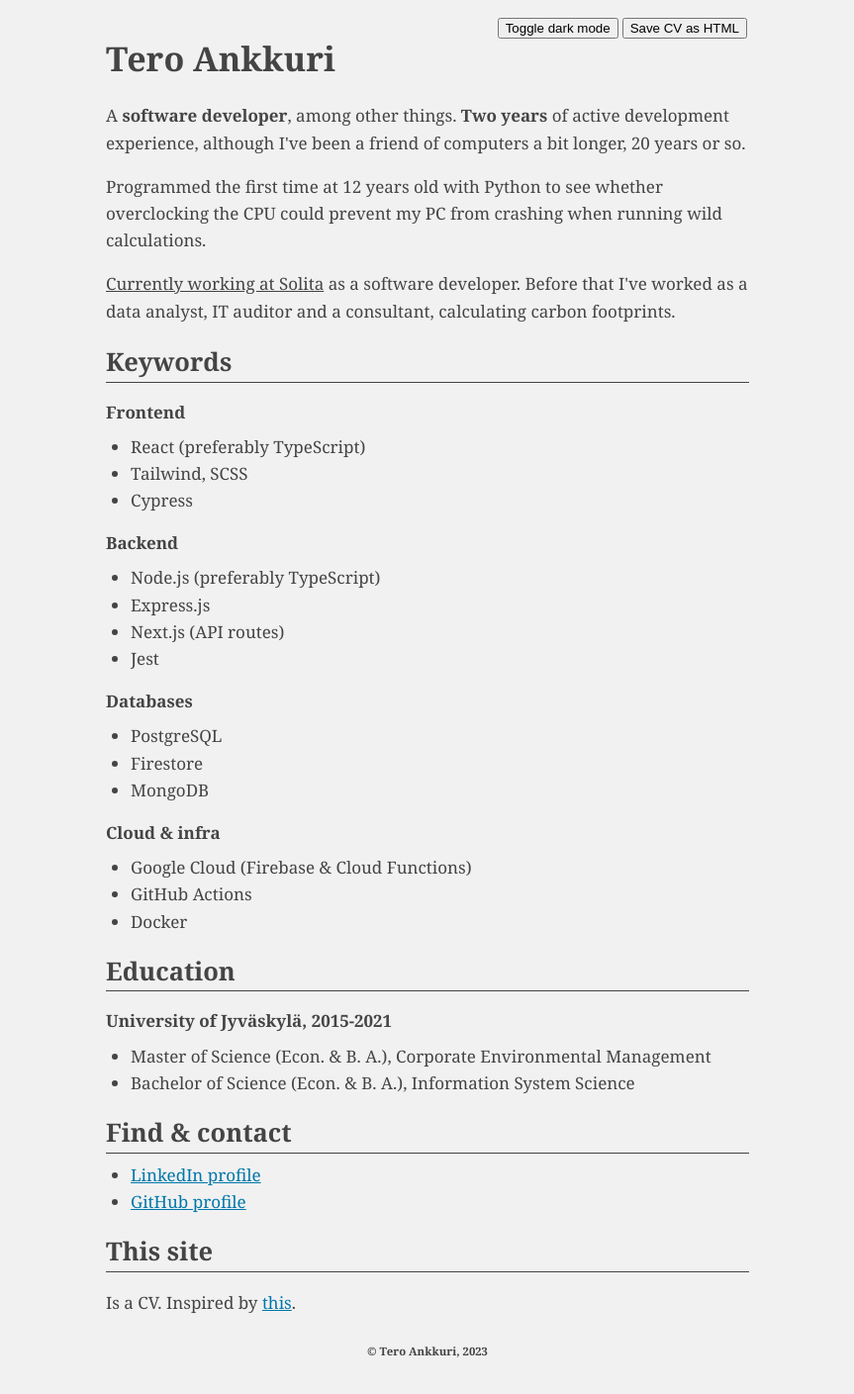
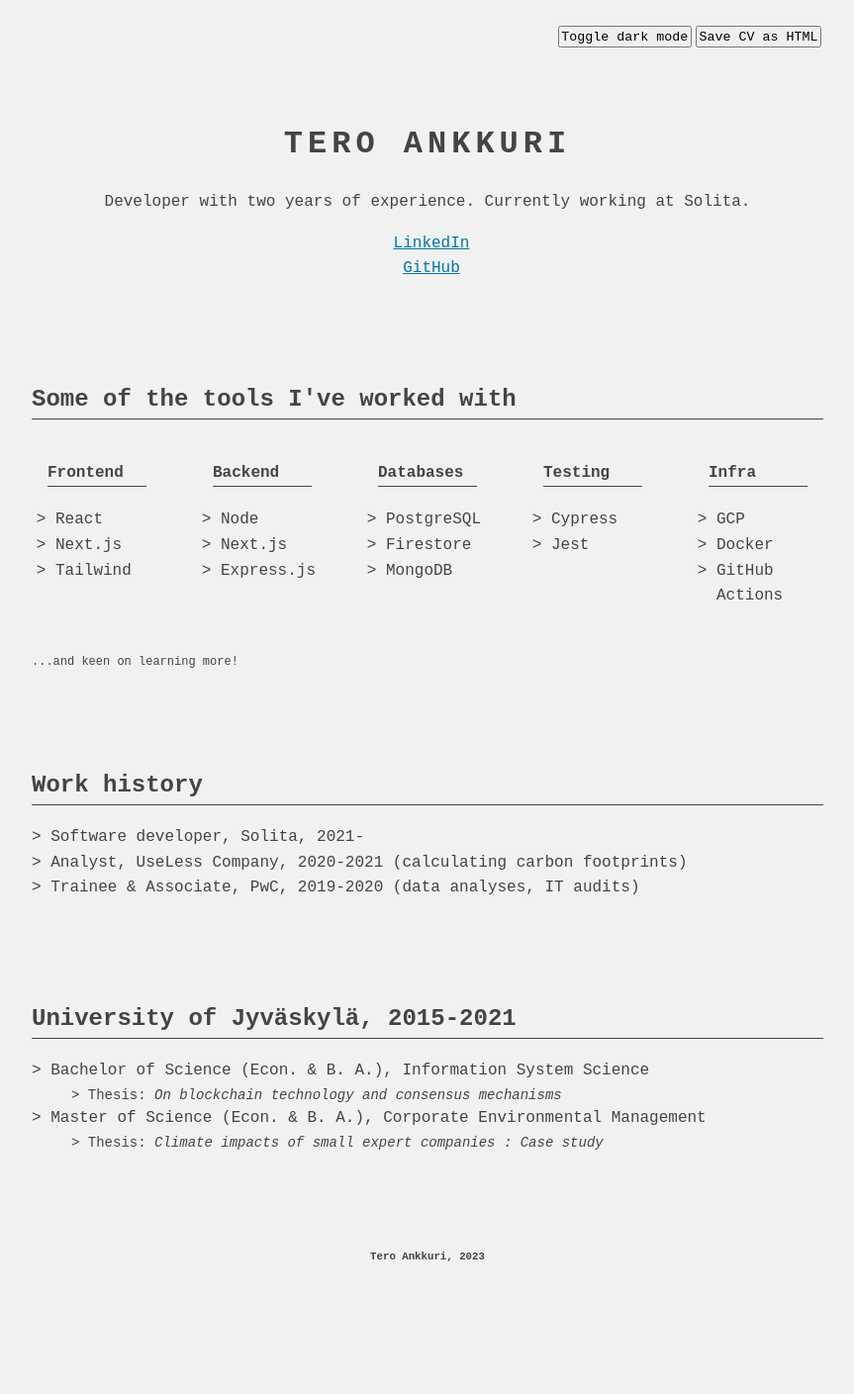
Before and after one commit to tetaankk/cv, a plain HTML site: page index.html in a window 1280 px wide. Shown: the whole page at 99% size, without its empty margins (208-1071 px from the left). After the commit the page ends 1303 px from the top, so only its background shows below. Drawn offline with Linux system fonts and the light colour scheme.

Commit message:
Modified styles & content

```diff
--- a/index.html
+++ b/index.html
@@ -2,192 +2,111 @@
 <html lang="en">
 
 <head>
-    <title>CV - Tero Ankkuri</title>
+    <title>Tero Ankkuri - CV</title>
     <meta charset="UTF-8">
     <meta name="viewport" content="width=device-width, initial-scale=1">
-    <style>
-        body {
-            max-width: 650px;
-            margin: auto;
-            padding: 1rem;
-            background-color: rgb(241, 241, 241);
-            /* font-family: "Raleway", Arial, Helvetica, sans-serif; */
-            font-family: Georgia, serif;
-            /* font-family: 'Times New Roman', serif; */
-            font-size: 17px;
-            /* color: #121212 */
-            color: #444;
-            line-height: 1.6;
-        }
+    <link rel="stylesheet" href="styles.css">
 
-        button {
-            align-self: flex-end;
-            margin: 2px;
-        }
-
-        .dark-mode {
-            background-color: #121212;
-            color: rgb(234, 234, 234);
-        }
-
-        .dark-mode a,
-        .dark-mode a:visited {
-            color: #0077aa;
-        }
-
-        footer {
-            bottom: 0;
-            margin-top: 10px;
-            padding-bottom: 5px;
-        }
-
-        a {
-            transition: all 0.1s;
-            color: #0077aa;
-        }
-
-        a:visited {
-            color: #0077aa;
-        }
-
-        h1,
-        h2,
-        h4 {
-            margin-bottom: 0.5rem;
-            margin-top: 1rem;
-        }
-
-
-        h2 {
-            border-bottom: 1px solid;
-        }
-
-        ul {
-            margin: 0;
-            padding-left: 25px;
-        }
-
-        .coolSymbol {
-            display: inline-block;
-            transition: transform ease-in-out 0.25s;
-        }
-
-        .coolWord:hover .coolSymbol {
-            transform: rotate(90deg);
-            transition: transform ease-in-out 0.08s;
-        }
-
-        @media (prefers-reduced-motion: reduce) {
-
-            .coolSymbol {
-                display: inline;
-            }
-        }
-
-        @media (prefers-color-scheme: dark) {
-            body {
-
-            }
-        }
-
-        @media screen and (max-width: 250px) {
-            ul {
-                padding-left: 10px;
-            }
-
-            body {
-                padding: 0.5rem;
-            }
-        }
-
-        .butt {
-            display: flex;
-            flex-direction: row;
-            float: right;
-        }
-
-
-    </style>
+    <link rel="preconnect" href="https://fonts.googleapis.com">
+    <link rel="preconnect" href="https://fonts.gstatic.com" crossorigin>
+    <link href="https://fonts.googleapis.com/css2?family=Poppins:wght@400;500&display=swap" rel="stylesheet">
 </head>
 
 <body>
-    <div class="butt">
+    <div class="button-group">
+        <button aria-label="save-page-as-html" onclick="savePageAsHtml()">Save CV as HTML</button>
         <button aria-label="toggle-color-theme" onclick="toggleDarkMode()">Toggle dark mode</button>
-        <button aria-label="save-page-as-html" onclick="savePageAsHtml()">Save CV as HTML</button>
     </div>
+    <main>
         <header>
-        <h1>Tero Ankkuri</h1>
-        <p>A <b>software developer</b>, among other things. <b>Two years</b> of active development experience, although I've been a friend of computers a bit longer, 20 years or so.</p>
-        <p>Programmed the first time at 12 years old with Python to see whether overclocking the CPU could prevent my PC from crashing when running wild calculations.</p>
-        <p><u>Currently working at Solita</u> as a software developer. Before that I've worked as a data analyst, IT auditor and a consultant, calculating carbon footprints.</p>
+            <h1>TERO ANKKURI</h1>
+            <p>Developer with two years of experience. Currently working at Solita.</p>
+            <p></p>
+            <aside>
+                <ul style="list-style-type: none">
+                    <li>
+                        <a target="_blank" rel="noreferrer noopener" href="https://www.linkedin.com/in/tero-ankkuri/">
+                            LinkedIn
+                        </a>
+                    </li>
+                    <li>
+                        <a target="_blank" rel="noreferrer noopener" href="https://github.com/tetaankk">
+                            GitHub
+                        </a>
+                    </li>
+                </ul>
+            </aside>
         </header>
-    <main>
-
         <section>
-            <h2 class="coolWord">Keywords</h2>
+            <h2>Some of the tools I've worked with</h2>
+            <div class="skills">
+                <section class="skillCategory">
                     <h4>Frontend</h4>
                     <ul>
-                <li>React (preferably TypeScript)</li>
-                <li>Tailwind, SCSS</li>
-                <li>Cypress</li>
+                        <li>React</li>
+                        <li>Next.js</li>
+                        <li>Tailwind</li>
                     </ul>
+                </section>
+                <section class="skillCategory">
                     <h4>Backend</h4>
                     <ul>
-                <li>Node.js (preferably TypeScript)</li>
+                        <li>Node</li>
+                        <li>Next.js</li>
                         <li>Express.js</li>
-                <li>Next.js (API routes)</li>
-                <li>Jest</li>
                     </ul>
+                </section>
+                <section class="skillCategory">
                     <h4>Databases</h4>
                     <ul>
                         <li>PostgreSQL</li>
                         <li>Firestore</li>
                         <li>MongoDB</li>
                     </ul>
-            <h4 class="coolWord">Cloud <span class="coolSymbol">&</span> infra</h4>
-            <ul style="gap: 5px">
-                <li>Google Cloud (Firebase & Cloud Functions)</li>
-                <li>GitHub Actions</li>
-                <li>Docker</li>
+                </section>
+                <section class="skillCategory">
+                    <h4>Testing</h4>
+                    <ul>
+                        <li>Cypress</li>
+                        <li>Jest</li>
                     </ul>
                 </section>
 
-        <section>
-            <h2>Education</h2>
-            <h4>University of Jyväskylä, 2015-2021</h4>
+                <section class="skillCategory">
+                    <h4>Infra</h4>
                     <ul>
-                <li>Master of Science (Econ. & B. A.), Corporate Environmental Management</li>
-                <li>Bachelor of Science (Econ. & B. A.), Information System Science</li>
+                        <li>GCP</li>
+                        <li>Docker</li>
+                        <li>GitHub Actions</li>
                     </ul>
+                </section>
+            </div>
+            <p style="font-size: 12px;">...and keen on learning more!</p>
         </section>
 
         <section>
-            <h2 class="coolWord">Find <span class="coolSymbol">&</span> contact</h2>
-            <ul>
-                <li>
-                    <a target="_blank" rel="noreferrer noopener" href="https://www.linkedin.com/in/tero-ankkuri/">
-                        LinkedIn profile
-                    </a>
-                </li>
-                <li>
-                    <a class="coolWord" target="_blank" rel="noreferrer noopener" href="#">
-                        GitHub profile
-                    </a>
-                </li>
-            </ul>
+            <h2>Work history</h2>
+            <dl>
+                <dt>Software developer, Solita, 2021-</dt>
+                <dt>Analyst, UseLess Company, 2020-2021 (calculating carbon footprints)</dt>
+                <dt>Trainee & Associate, PwC, 2019-2020 (data analyses, IT audits)</dt>
+            </dl>
         </section>
+
         <section>
-            <h2>This site</h2>
-            <p>Is a CV. Inspired by <a target="_blank" href="https://motherfuckingwebsite.com/">this</a>. </p>
+            <h2>University of Jyväskylä, 2015-2021</h2>
+            <dl>
+                <dt>Bachelor of Science (Econ. & B. A.), Information System Science</dt>
+                <dd>Thesis: <i>On blockchain technology and consensus mechanisms</i></li>
+                <dt>Master of Science (Econ. & B. A.), Corporate Environmental Management</dt>
+                <dd>Thesis: <i>Climate impacts of small expert companies : Case study</i></dd>
+            </dl>
         </section>
     </main>
 
     <footer>
-        <h6 style="text-align:center" class="coolWord"><span class="coolSymbol">&#169;</span> Tero Ankkuri, 2023</h6>
-        </div>
+        <h6 style="text-align:center; margin:0;">Tero Ankkuri, 2023</h6>
     </footer>
-
-
 
     <script>
         function savePageAsHtml() {
--- /dev/null
+++ b/styles.css
@@ -0,0 +1,108 @@
+body {
+    max-width: 800px;
+    margin: auto;
+    padding: 1.5rem;
+    background-color: rgb(241, 241, 241);
+    font-family: "andale mono", monospace;
+    /* font-family: "Courier New", monospace; */
+    /* font-family: 'Monaco', monospace; */
+    /* font-family: 'Verdana', sans-serif; */
+    /* font-family: 'Inconsolata', monospace; */
+    /* font-family: 'Montserrat', sans-serif; */
+    /* font-family: 'Raleway', sans-serif; */
+    /* font-family: 'Poppins', sans-serif; */
+    font-size: 16px;
+    color: #444;
+    line-height: 1.6;
+}
+
+main {
+    display: flex;
+    flex-direction: column;
+    gap: 4rem;
+}
+
+header {
+    text-align: center;
+    margin-top: 3rem;
+}
+
+.skills {
+    display: flex;
+    flex-wrap: wrap;
+    flex-direction: row;
+    justify-content: space-between;
+    margin:0;
+}
+
+.skillCategory {
+    margin:  0 1rem 1rem 1rem;
+    width: 100px;
+}
+
+ul {
+    list-style-type: "> ";
+    padding-left:8px;
+}
+
+dt::before,
+dd:before {
+    content: "> "
+}
+
+dd {
+    font-size: 14px;
+}
+
+
+button {
+    margin: 2px;
+    font-family: "VT323", monospace;
+    padding: 0.1rem;
+    cursor: pointer;
+}
+
+.button-group {
+    display: flex;
+    flex-direction: row-reverse;
+}
+
+.dark-mode {
+    background-color: #121212;
+    color: rgb(234, 234, 234);
+}
+
+.dark-mode a,
+.dark-mode a:visited {
+    color: #0077aa;
+}
+
+footer {
+    bottom: 0;
+    margin-top: 5rem;
+}
+
+a,
+a:visited {
+    transition: all 0.1s;
+    color: #0077aa;
+}
+
+a:hover {
+    letter-spacing: 1px;
+}
+
+h1 {
+    letter-spacing: 5px;
+}
+
+h2,
+h4 {
+    border-bottom: 1px solid;
+}
+
+@media screen and (max-width: 250px) {
+    body {
+        padding: 0.5rem;
+    }
+}
```
Lines whose indentation alone changed are shown as unchanged.
